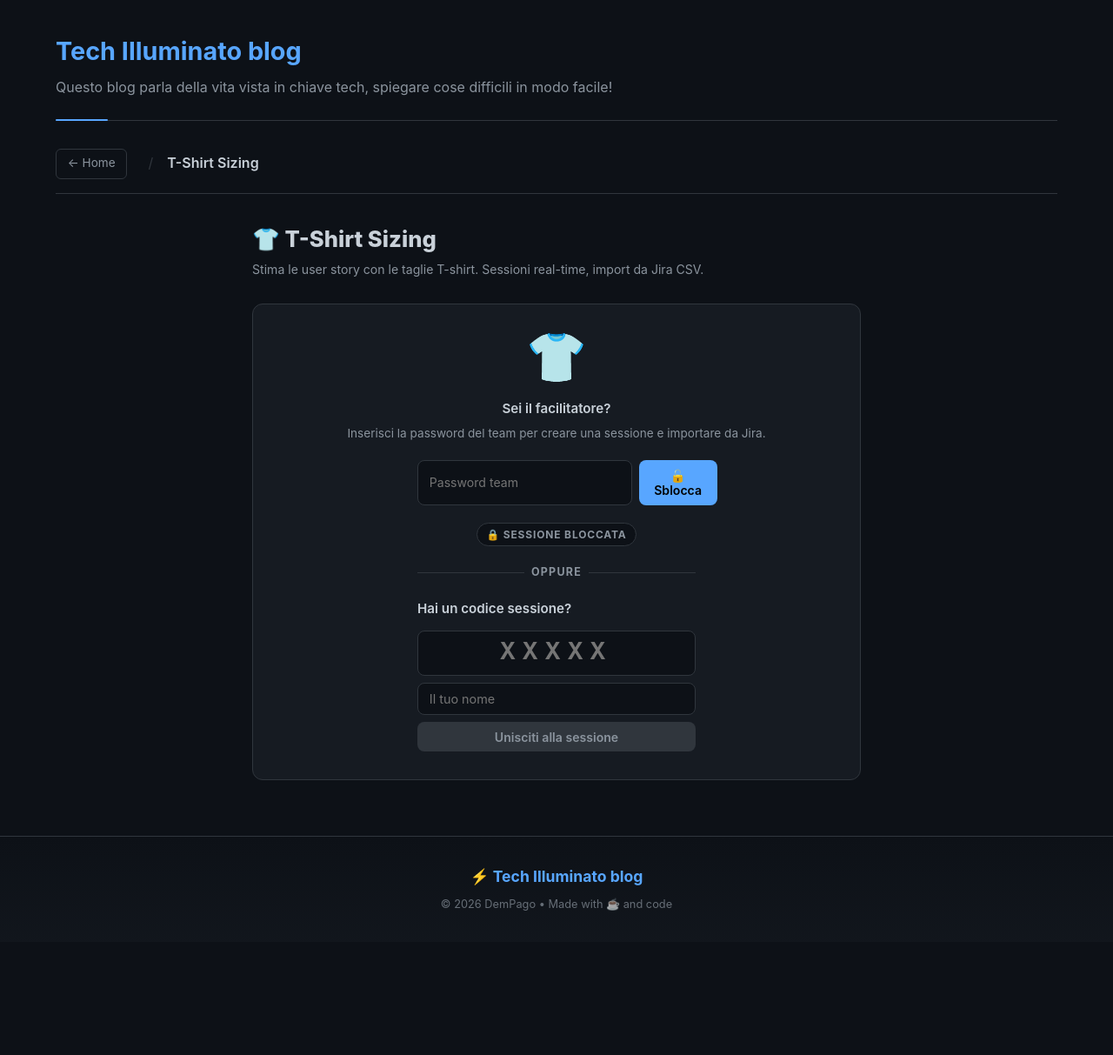
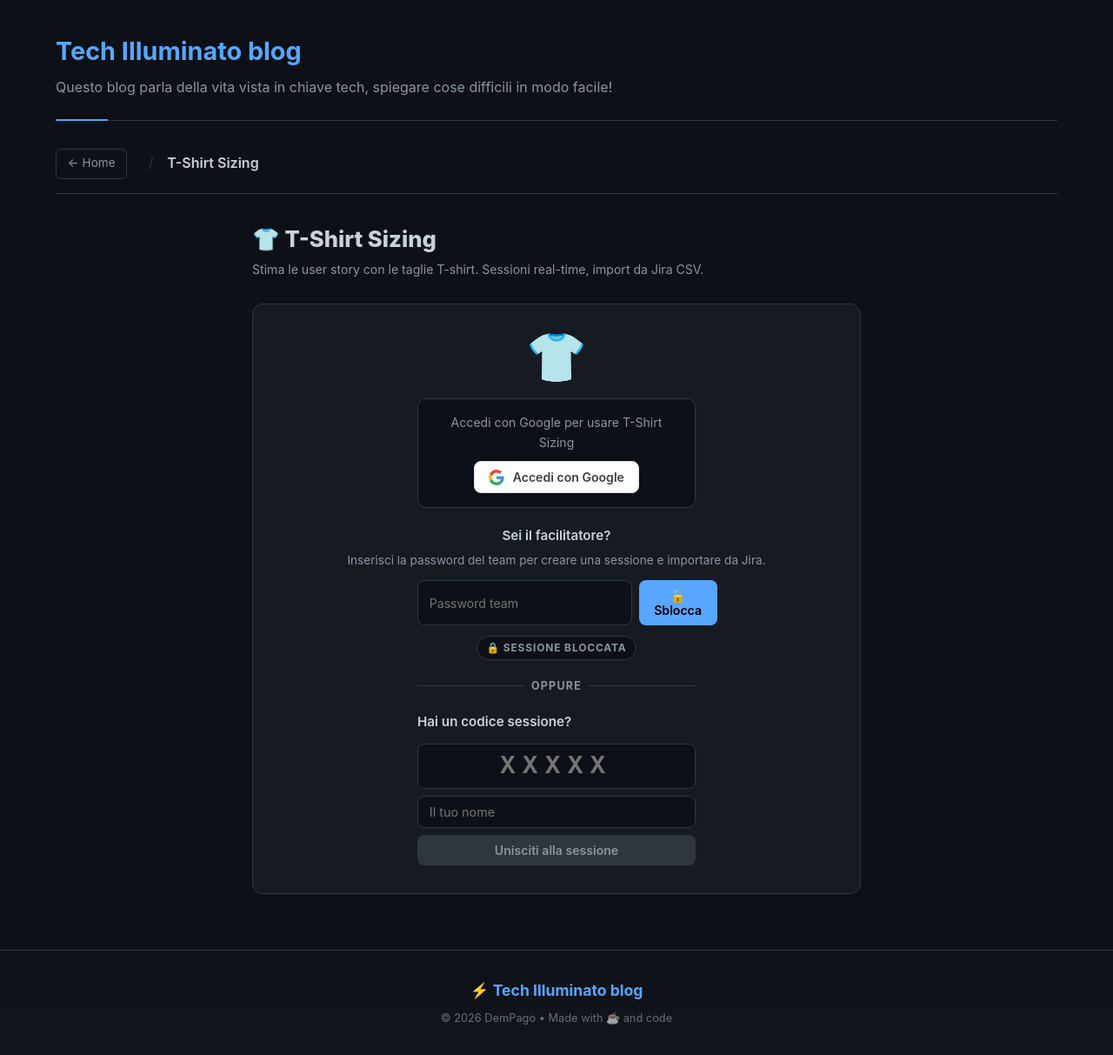
Before and after one commit to DemPago/DemPago.github.io, a Jekyll site: the page built from app/tshirt-poker/index.html, in a window 1280 px wide. Shown: the whole page at 87% size. Built offline with Jekyll 4.4.1, drawn with Linux system fonts in a browser that asks for light colours; comment, search, counter and statistics services are not loaded; before the commit the page ends 1083 px from its top, so only the background shows below that; some of the changed lines change nothing that is shown.

Commit message:
feat(tshirt-poker): Google Auth — facilitatori pagopa.it, link sessione condivisibile, join via email

```diff
--- a/app/tshirt-poker/index.html
+++ b/app/tshirt-poker/index.html
@@ -19,6 +19,34 @@
   <div class="ts-screen active" id="tsScreenWelcome">
     <div class="ts-panel" style="align-items:center;text-align:center;gap:1.25rem;padding:2rem;">
       <div style="font-size:3.5rem;line-height:1;">&#128085;</div>
+
+      <!-- Auth bar -->
+      <div class="ts-auth-bar" id="tsAuthBar">
+        <div id="tsAuthLoggedOut" style="display:flex;flex-direction:column;align-items:center;gap:0.6rem;width:100%;">
+          <p style="font-size:0.88rem;color:var(--text-muted);margin:0;">Accedi con Google per usare T-Shirt Sizing</p>
+          <button class="ts-btn-google" id="tsBtnGoogleLogin">
+            <svg width="18" height="18" viewBox="0 0 48 48" aria-hidden="true"><path fill="#EA4335" d="M24 9.5c3.54 0 6.71 1.22 9.21 3.6l6.85-6.85C35.9 2.38 30.47 0 24 0 14.62 0 6.51 5.38 2.56 13.22l7.98 6.19C12.43 13.72 17.74 9.5 24 9.5z"/><path fill="#4A90D9" d="M46.98 24.55c0-1.57-.15-3.09-.38-4.55H24v9.02h12.94c-.58 2.96-2.26 5.48-4.78 7.18l7.73 6c4.51-4.18 7.09-10.36 7.09-17.65z"/><path fill="#FBBC05" d="M10.53 28.59c-.48-1.45-.76-2.99-.76-4.59s.27-3.14.76-4.59l-7.98-6.19C.92 16.46 0 20.12 0 24c0 3.88.92 7.54 2.56 10.78l7.97-6.19z"/><path fill="#34A853" d="M24 48c6.48 0 11.93-2.13 15.89-5.81l-7.73-6c-2.18 1.48-4.97 2.31-8.16 2.31-6.26 0-11.57-4.22-13.47-9.91l-7.98 6.19C6.51 42.62 14.62 48 24 48z"/></svg>
+            Accedi con Google
+          </button>
+        </div>
+        <div id="tsAuthLoggedIn" style="display:none;flex-direction:row;align-items:center;gap:0.65rem;width:100%;">
+          <img id="tsUserAvatar" class="ts-user-avatar" src="" alt="Avatar" style="display:none;">
+          <span id="tsUserName" style="font-size:0.88rem;font-weight:600;color:var(--text);flex:1;text-align:left;"></span>
+          <button class="ts-btn ts-btn-ghost" id="tsBtnGoogleLogout" style="font-size:0.75rem;padding:0.3rem 0.7rem;" aria-label="Esci da Google">Esci</button>
+        </div>
+      </div>
+
+      <!-- Facilitator choice (shown when facilitator logged in) -->
+      <div class="ts-facilitator-choice" id="tsFacilitatorChoice" style="display:none;">
+        <p style="font-size:0.88rem;color:var(--text-muted);margin:0 0 0.6rem;">Sei il facilitatore — cosa vuoi fare?</p>
+        <div style="display:flex;gap:0.6rem;flex-wrap:wrap;justify-content:center;">
+          <button class="ts-btn ts-btn-primary" id="tsBtnBecomeFacilitator">&#128081; Crea sessione</button>
+          <button class="ts-btn ts-btn-ghost" id="tsBtnJoinAsParticipant">&#128100; Partecipa come votante</button>
+        </div>
+      </div>
+
+      <!-- Password panel (shown when not logged in as facilitator) -->
+      <div id="tsPasswordPanel" style="display:flex;flex-direction:column;align-items:center;gap:0.75rem;width:100%;">
         <div>
           <p style="font-size:0.95rem;font-weight:600;color:var(--text);margin-bottom:0.35rem;">Sei il facilitatore?</p>
           <p style="font-size:0.85rem;color:var(--text-muted);margin:0;line-height:1.55;">Inserisci la password del team per creare una sessione e importare da Jira.</p>
@@ -31,6 +59,7 @@
         <div id="tsPwdError" style="display:none;font-size:0.8rem;color:#e05c5c;">Password errata</div>
         <span class="ts-lock-badge" id="tsLockBadge">&#128274; Sessione bloccata</span>
         <button class="ts-btn ts-btn-primary ts-btn-large" id="tsBtnCreateSession" style="display:none;">&#43; Crea sessione</button>
+      </div>
 
       <div class="ts-divider">oppure</div>
 
@@ -39,9 +68,10 @@
         <div class="ts-field">
           <input type="text" id="tsJoinCodeInput" class="ts-code-input" placeholder="XXXXX" maxlength="6" autocomplete="off" spellcheck="false">
         </div>
-        <div class="ts-field" style="margin-top:0.5rem;">
+        <div class="ts-field" id="tsJoinNameRow" style="margin-top:0.5rem;">
           <input type="text" id="tsJoinNameInput" placeholder="Il tuo nome" maxlength="30" autocomplete="off">
         </div>
+        <div id="tsJoinNameDisplay" style="display:none;font-size:0.82rem;color:var(--text-muted);margin-top:0.25rem;"></div>
         <button class="ts-btn ts-btn-ghost" id="tsBtnJoinSession" style="width:100%;margin-top:0.5rem;">Unisciti alla sessione</button>
         <div id="tsJoinError" style="display:none;margin-top:0.5rem;"></div>
       </div>
@@ -53,20 +83,22 @@
     <div class="ts-session-bar">
       <span class="ts-session-role">&#128081; Facilitatore</span>
       <span>Codice sessione: <span class="ts-session-code-small" id="tsSetupCode">—</span></span>
-      <button class="ts-btn ts-btn-ghost" style="font-size:0.75rem;padding:0.3rem 0.7rem;" id="tsBtnCopyCode">&#128203; Copia</button>
+      <button class="ts-btn ts-btn-ghost" style="font-size:0.75rem;padding:0.3rem 0.7rem;" id="tsBtnCopyCode">&#128203; Copia codice</button>
+      <button class="ts-btn ts-btn-ghost" style="font-size:0.75rem;padding:0.3rem 0.7rem;" id="tsBtnCopyLink">&#128279; Copia link</button>
     </div>
 
     <!-- Partecipanti -->
     <div class="ts-panel">
       <h2>&#128101; Partecipanti</h2>
-      <p style="font-size:0.83rem;color:var(--text-muted);margin:0;">Aggiungi i nomi dei votanti. Lascia vuoto per sessione aperta.</p>
+      <p style="font-size:0.83rem;color:var(--text-muted);margin:0;">Aggiungi le email dei partecipanti. Lascia vuoto per sessione aperta.</p>
       <div style="display:flex;gap:0.4rem;">
         <div class="ts-field" style="flex:1;">
-          <label>Nome</label>
-          <input type="text" id="tsMemberInput" placeholder="Nome membro" maxlength="30" autocomplete="off">
+          <label>Email</label>
+          <input type="text" id="tsMemberInput" placeholder="nome@pagopa.it" maxlength="60" autocomplete="off">
         </div>
         <button class="ts-btn ts-btn-primary" id="tsBtnAddMember" style="align-self:flex-end;">Aggiungi</button>
       </div>
+      <div id="tsMemberError" style="display:none;font-size:0.8rem;color:#e05c5c;">Inserisci un indirizzo email valido (con @).</div>
       <div class="ts-member-list" id="tsMemberList"></div>
     </div>
 
--- a/app/tshirt-poker/script.js
+++ b/app/tshirt-poker/script.js
@@ -3,6 +3,8 @@
          serverTimestamp, deleteField, arrayUnion,
          collection, query, where, getDocs, Timestamp, deleteDoc }
   from 'https://www.gstatic.com/firebasejs/10.12.0/firebase-firestore.js';
+import { getAuth, GoogleAuthProvider, signInWithPopup, signOut, onAuthStateChanged }
+  from 'https://www.gstatic.com/firebasejs/10.12.0/firebase-auth.js';
 
 const app = initializeApp({
   apiKey:            'AIzaSyA7YbK9xW2OiGXZu55mvlTLSw2enQf4Efg',
@@ -13,6 +15,18 @@
   appId:             '1:612926535:web:cf5b5e94e70fc7697d3e4c',
 });
 const db = getFirestore(app);
+const auth = getAuth(app);
+const gProvider = new GoogleAuthProvider();
+let currentUser = null;
+const urlSessionCode = new URLSearchParams(location.search).get('session');
+
+const FACILITATOR_EMAILS = [
+  'demetrio.ferraro@pagopa.it',
+  'lorenzo.franceschini@pagopa.it',
+];
+function isFacilitatorEmail(email) {
+  return FACILITATOR_EMAILS.includes((email || '').toLowerCase());
+}
 
 async function cleanOldSessions() {
   try {
@@ -57,6 +71,65 @@
   el('tsImportPanel').style.display      = isUnlocked ? '' : 'none';
 }
 applyUnlockUI();
+if (urlSessionCode) el('tsJoinCodeInput').value = urlSessionCode;
+
+onAuthStateChanged(auth, user => {
+  currentUser = user;
+  if (user) {
+    el('tsAuthLoggedOut').style.display = 'none';
+    el('tsAuthLoggedIn').style.display  = 'flex';
+    el('tsUserAvatar').src = user.photoURL || '';
+    el('tsUserAvatar').style.display = user.photoURL ? '' : 'none';
+    el('tsUserName').textContent = user.displayName || user.email;
+    const nameRow = el('tsJoinNameRow');
+    const nameDisplay = el('tsJoinNameDisplay');
+    if (nameRow) nameRow.style.display = 'none';
+    if (nameDisplay) {
+      nameDisplay.textContent = 'Verrai identificato come: ' + (user.displayName || user.email.split('@')[0]);
+      nameDisplay.style.display = '';
+    }
+    if (isFacilitatorEmail(user.email)) {
+      el('tsFacilitatorChoice').style.display = 'flex';
+      el('tsPasswordPanel').style.display     = 'none';
+    } else {
+      el('tsFacilitatorChoice').style.display = 'none';
+      el('tsPasswordPanel').style.display     = '';
+    }
+    if (urlSessionCode && !state.sessionCode) {
+      attemptAutoJoin();
+    }
+  } else {
+    el('tsAuthLoggedOut').style.display = 'flex';
+    el('tsAuthLoggedIn').style.display  = 'none';
+    el('tsFacilitatorChoice').style.display = 'none';
+    el('tsPasswordPanel').style.display     = '';
+    const nameRow = el('tsJoinNameRow');
+    const nameDisplay = el('tsJoinNameDisplay');
+    if (nameRow) nameRow.style.display = '';
+    if (nameDisplay) nameDisplay.style.display = 'none';
+    if (isUnlocked) {
+      isUnlocked = false;
+      sessionStorage.removeItem('ts_unlocked');
+      applyUnlockUI();
+    }
+  }
+});
+
+el('tsBtnGoogleLogin').addEventListener('click',  () => signInWithPopup(auth, gProvider).catch(() => {}));
+el('tsBtnGoogleLogout').addEventListener('click', () => signOut(auth));
+
+el('tsBtnBecomeFacilitator').addEventListener('click', () => {
+  isUnlocked = true;
+  sessionStorage.setItem('ts_unlocked', '1');
+  applyUnlockUI();
+  state.isFacilitator = true;
+  state.sessionCode   = randCode();
+  el('tsSetupCode').textContent = state.sessionCode;
+  showScreen('tsScreenSetup');
+});
+el('tsBtnJoinAsParticipant').addEventListener('click', () => {
+  el('tsJoinCodeInput').focus();
+});
 
 el('tsBtnUnlock').addEventListener('click', async () => {
   const pwd = el('tsFacilitatorPwd').value;
@@ -143,7 +216,13 @@
 
 function addMember() {
   const name = el('tsMemberInput').value.trim();
-  if (!name || state.setupMembers.includes(name)) return;
+  if (!name) return;
+  if (!name.includes('@')) {
+    const errEl = el('tsMemberError');
+    if (errEl) { errEl.style.display = ''; setTimeout(() => { errEl.style.display = 'none'; }, 2500); }
+    return;
+  }
+  if (state.setupMembers.includes(name)) return;
   state.setupMembers.push(name);
   el('tsMemberInput').value = '';
   renderMemberList();
@@ -163,11 +242,18 @@
   });
 }
 
-/* ── Setup: copia codice ───────────────────────────────────── */
+/* ── Setup: copia codice / link ────────────────────────────── */
 el('tsBtnCopyCode').addEventListener('click', () => {
   navigator.clipboard.writeText(state.sessionCode).then(() => {
     el('tsBtnCopyCode').textContent = '✓ Copiato!';
     setTimeout(() => { el('tsBtnCopyCode').innerHTML = '&#128203; Copia codice'; }, 2000);
+  });
+});
+el('tsBtnCopyLink').addEventListener('click', () => {
+  const link = `${location.origin}/app/tshirt-poker/?session=${state.sessionCode}`;
+  navigator.clipboard.writeText(link).then(() => {
+    el('tsBtnCopyLink').textContent = '✓ Copiato!';
+    setTimeout(() => { el('tsBtnCopyLink').innerHTML = '&#128279; Copia link'; }, 2000);
   });
 });
 
@@ -316,7 +402,8 @@
   const code = el('tsJoinCodeInput').value.trim().toUpperCase();
   const name = el('tsJoinNameInput').value.trim();
   el('tsJoinError').style.display = 'none';
-  if (!code || !name) { showJoinError('Inserisci codice e nome.'); return; }
+  if (!code || code.length < 4) { showJoinError('Inserisci un codice sessione valido.'); return; }
+  if (!name && !currentUser) { showJoinError('Inserisci il tuo nome oppure accedi con Google.'); return; }
   el('tsBtnJoinSession').disabled = true;
   el('tsBtnJoinSession').textContent = 'Connessione…';
   try {
@@ -324,16 +411,32 @@
     if (!snap.exists()) { showJoinError('Sessione non trovata. Controlla il codice.'); return; }
     const data = snap.data();
     if (data.status === 'finished') { showJoinError('Questa sessione è già terminata.'); return; }
+
+    let resolvedName = name || (currentUser?.displayName || currentUser?.email?.split('@')[0] || 'Anonimo');
+
     if (data.members && data.members.length > 0) {
-      const norm = data.members.map(m => m.trim().toLowerCase());
-      if (!norm.includes(name.trim().toLowerCase())) {
-        showJoinError('Non sei nella lista dei partecipanti. Chiedi al facilitatore di aggiungerti.');
-        return;
+      const hasEmails = data.members.some(m => m.includes('@'));
+      if (hasEmails && currentUser) {
+        const allowed = data.members.map(m => m.toLowerCase());
+        if (!allowed.includes(currentUser.email.toLowerCase())) {
+          showJoinError('Non sei nella lista dei partecipanti. Chiedi al facilitatore di aggiungerti.');
+          return;
+        }
+        resolvedName = currentUser.displayName || currentUser.email.split('@')[0];
+      } else if (!hasEmails) {
+        const target   = resolvedName.toLowerCase();
+        const official = data.members.find(m => m.trim().toLowerCase() === target);
+        if (!official) {
+          showJoinError('Non sei nella lista dei partecipanti. Chiedi al facilitatore di aggiungerti.');
+          return;
+        }
+        resolvedName = official;
       }
     }
+
     state.sessionCode   = code;
     state.isFacilitator = false;
-    state.myName        = name;
+    state.myName        = resolvedName;
     startListening();
   } catch(e) {
     showJoinError('Errore di connessione. Riprova.');
@@ -341,6 +444,13 @@
     el('tsBtnJoinSession').disabled = false;
     el('tsBtnJoinSession').textContent = 'Unisciti alla sessione';
   }
+}
+
+async function attemptAutoJoin() {
+  const code = el('tsJoinCodeInput').value.trim().toUpperCase();
+  if (!code || !currentUser) return;
+  el('tsJoinNameInput').value = currentUser.displayName || currentUser.email.split('@')[0];
+  await joinSession();
 }
 function showJoinError(msg) {
   const d = el('tsJoinError');
@@ -899,7 +1009,13 @@
   if (state.unsubscribe) { state.unsubscribe(); state.unsubscribe = null; }
   stopPresence();
   state = { sessionCode:null, isFacilitator:false, myName:null, unsubscribe:null, presenceInterval:null, setupMembers:[], setupCards:[], myVotes:{}, selectedFinal:null, lastCardIdx:-1, cachedData:null, sessionColor:'#3b82f6', summaryData:null };
-  // Riporta picker al default blu
   document.querySelectorAll('.ts-color-swatch').forEach(b => b.classList.toggle('selected', b.dataset.color === '#3b82f6'));
+  if (currentUser && isFacilitatorEmail(currentUser.email)) {
+    el('tsFacilitatorChoice').style.display = 'flex';
+    el('tsPasswordPanel').style.display     = 'none';
+  } else {
+    el('tsFacilitatorChoice').style.display = 'none';
+    el('tsPasswordPanel').style.display     = '';
+  }
   showScreen('tsScreenWelcome');
 });
--- a/app/tshirt-poker/style.css
+++ b/app/tshirt-poker/style.css
@@ -1,3 +1,10 @@
+/* ── Google Auth ──────────────────────────────────────────── */
+.ts-auth-bar { width:100%;max-width:320px;display:flex;flex-direction:column;align-items:center;gap:0.75rem;padding:1rem;background:var(--bg);border:1px solid var(--border);border-radius:10px; }
+.ts-btn-google { display:inline-flex;align-items:center;gap:0.6rem;background:#fff;color:#3c4043;border:1px solid #dadce0;border-radius:8px;padding:0.55rem 1rem;font-size:0.88rem;font-weight:600;font-family:inherit;cursor:pointer;transition:box-shadow 0.15s,background 0.15s;box-shadow:0 1px 3px rgba(0,0,0,0.12); }
+.ts-btn-google:hover { box-shadow:0 2px 6px rgba(0,0,0,0.2);background:#f8f8f8; }
+.ts-user-avatar { width:32px;height:32px;border-radius:50%;object-fit:cover;border:2px solid var(--accent); }
+.ts-facilitator-choice { width:100%;max-width:320px;display:flex;flex-direction:column;align-items:center;gap:0.75rem;padding:1rem;background:rgba(59,130,246,0.06);border:1px solid var(--border);border-radius:10px; }
+
 /* ── Base ─────────────────────────────────────────────────── */
 .ts-app {
   max-width: 700px; margin: 0 auto;
```
Lines whose indentation alone changed are shown as unchanged.
